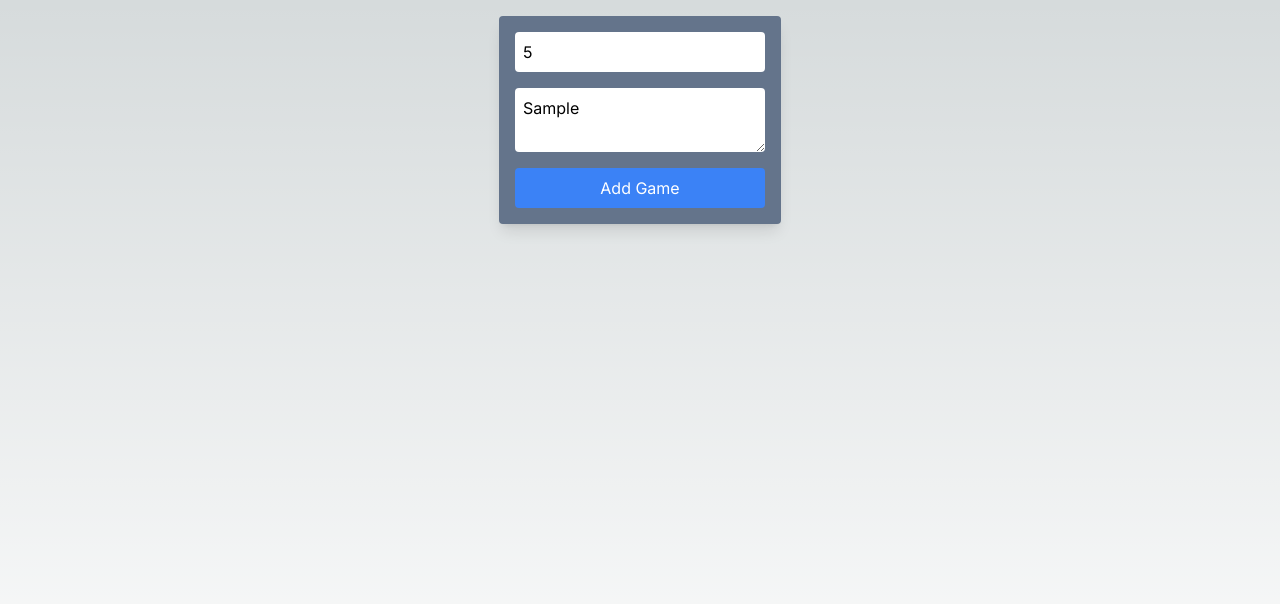
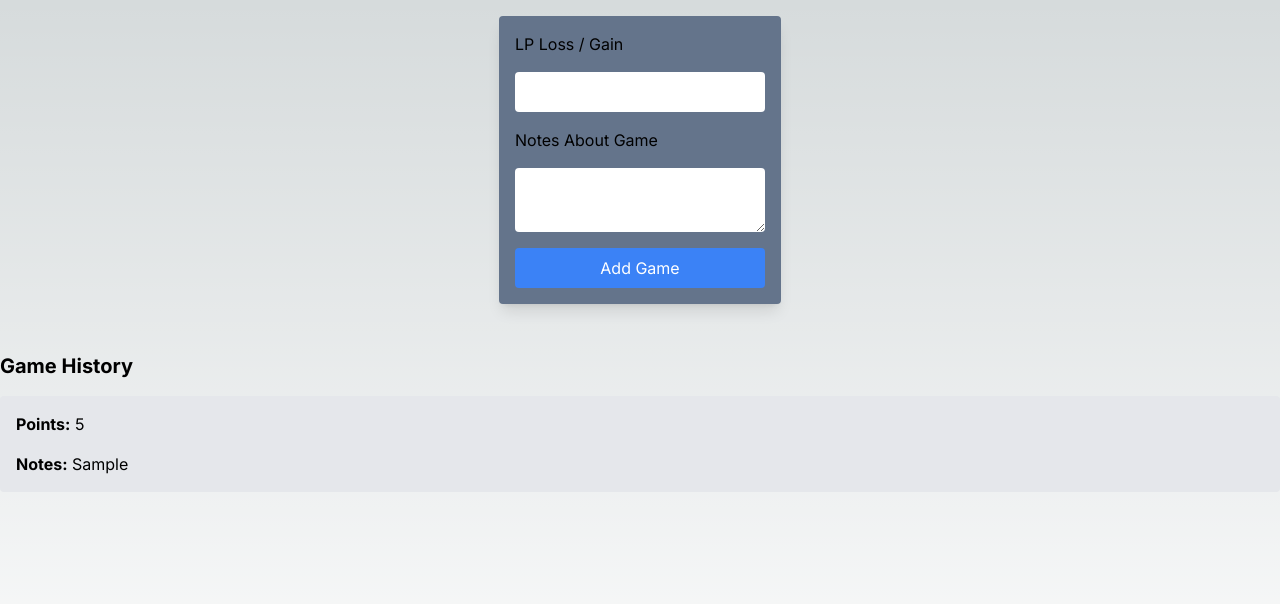
Before and after one commit to karltiama/apextracker, a Next.js app: page / in a window 1280 px wide. Both pictures are taken after typing "5", "Sample" into the empty fields and a click on the button "Add Game". Shown: the top 604 px of the page. Built offline with nearby package versions, Linux system fonts and the light colour scheme.

Commit message:
feat: gameHistory component and form adjustments

```diff
--- a/src/app/components/Form.tsx
+++ b/src/app/components/Form.tsx
@@ -18,8 +18,13 @@ const Form: React.FC<FormProps> = ({ onSubmit }) => {
 
   const handleSubmit = (e: FormEvent) => {
     e.preventDefault();
+    if (!data.points.trim() || !data.notes.trim()) {
+      alert("Please fill in all fields"); // Validation feedback
+      return;
+    }
     console.log(data);
-    // onSubmit(data);
+    onSubmit(data);
+    setData({ points: '', notes: '' }); // Clear the forms
   }
 
   return (
@@ -28,6 +33,7 @@ const Form: React.FC<FormProps> = ({ onSubmit }) => {
         className='bg-slate-500 rounded shadow-lg p-4 m-4 flex flex-col space-y-4'
         onSubmit={handleSubmit}
       >
+        <label htmlFor='points' className=''>LP Loss / Gain</label>
         <input
           type='number'
           name='points'
@@ -35,6 +41,7 @@ const Form: React.FC<FormProps> = ({ onSubmit }) => {
           value={data.points}
           onChange={handleChange}
         />
+        <label htmlFor='notes'>Notes About Game</label>
         <textarea
           name="notes"
           className='p-2 rounded text-black'
--- /dev/null
+++ b/src/app/components/GameHistory.tsx
@@ -0,0 +1,34 @@
+import React from 'react';
+
+interface GameData {
+  id: string;
+  points: string;
+  notes: string;
+}
+
+interface GameHistoryProps {
+  games: GameData[];
+}
+
+const GameHistory: React.FC<GameHistoryProps> = ({ games }) => {
+  return (
+    <div className="mt-8">
+      <h2 className="text-xl font-bold mb-4">Game History</h2>
+      <ul className="list-none">
+        {games.length > 0 ? (
+          games.map((game) => (
+            <li key={game.id} className="mb-2 p-2 bg-gray-200 rounded">
+              <p className='p-2 rounded text-black'><strong>Points:</strong> {game.points}</p>
+              <p className='p-2 rounded text-black'><strong>Notes:</strong> {game.notes}</p>
+              {/* Display additional game data here */}
+            </li>
+          ))
+        ) : (
+          <p>No game history to display.</p>
+        )}
+      </ul>
+    </div>
+  );
+};
+
+export default GameHistory;
--- a/src/app/page.tsx
+++ b/src/app/page.tsx
@@ -1,12 +1,28 @@
-import Image from "next/image";
-import Header from "./components/Header";
-import LandingPage from "./components/LandingPage";
+'use client'
+
+import React, { useState } from 'react';
 import Form from "./components/Form";
+import GameHistory from './components/GameHistory';
+import { v4 as uuidv4 } from 'uuid';
+
+interface GameData {
+  id: string;
+  points: string;
+  notes: string;
+}
 
 export default function Home() {
+  const [games, setGames] = useState<GameData[]>([]);
+
+  const addGame =(game: { points: string, notes: string }) => {
+    const newGame = { ...game, id: uuidv4() };
+    setGames((prevGames) => [...prevGames, newGame]);
+  }
+
   return (
     <main className="flex min-h-screen flex-col">
-      <Form />
+      <Form onSubmit={addGame} />
+      <GameHistory games={games} />
     </main>
   );
 }
```
